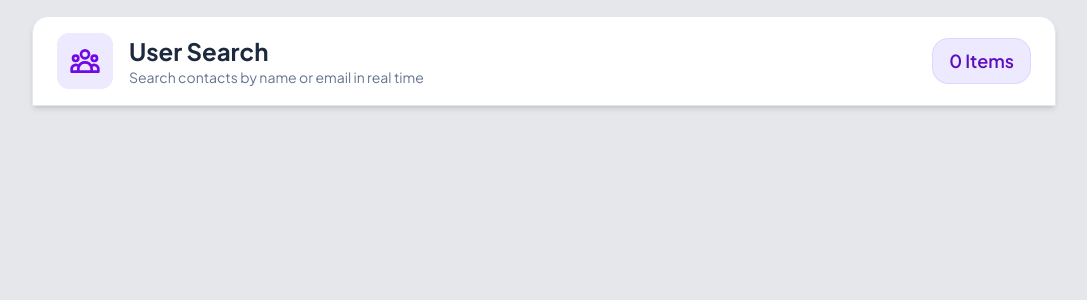
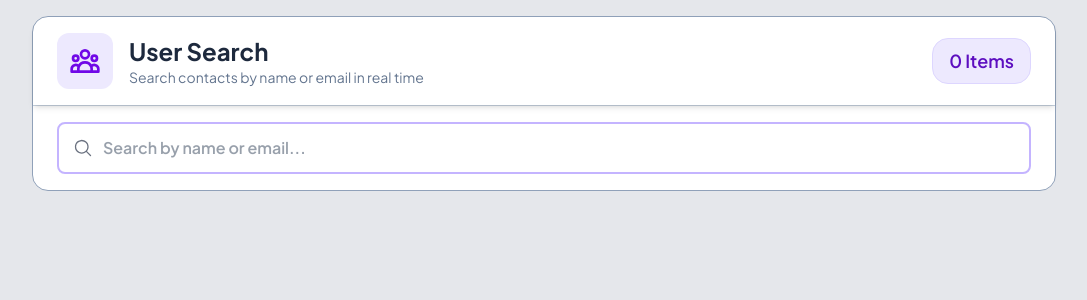
Before and after one commit to Sarfarosh-0/Web_Development, a React (Vite) app in the folder REACT_JS/02_React_App/: page / in a window 1280 px wide. Shown: the top 300 px of the page, without its empty margins (96-1183 px from the left). Built offline with nearby package versions, Linux system fonts and the light colour scheme.

Commit message:
Input for user Search

```diff
--- a/REACT_JS/02_React_App/src/04_User_Search/App.jsx
+++ b/REACT_JS/02_React_App/src/04_User_Search/App.jsx
@@ -1,11 +1,14 @@
 import Header from "./Components/Header";
+import Input from "./Components/Input";
 
 function App() {
 
     return (
-        <>
+        <div className="mx-32 my-4 rounded-2xl border border-slate-400 bg-white">
             <Header />
-        </>
+            <Input />
+        </div>
+
     )
 }
 
--- a/REACT_JS/02_React_App/src/04_User_Search/Components/Header.jsx
+++ b/REACT_JS/02_React_App/src/04_User_Search/Components/Header.jsx
@@ -1,6 +1,6 @@
 function Header({ totalContacts }) {
     return (
-        <header className="flex justify-between items-center border border-slate-200 bg-white mt-4 mx-32 px-6 py-4 shadow-md sticky top-0 z-10 rounded-t-2xl">
+        <header className="flex justify-between items-center px-6 py-4 shadow-md sticky top-0 z-10 rounded-t-2xl">
 
             {/* Title */}
             <div className="flex gap-4 items-center">
--- /dev/null
+++ b/REACT_JS/02_React_App/src/04_User_Search/Components/Input.jsx
@@ -0,0 +1,30 @@
+function Input() {
+    return (
+        <div className="input border-t border-slate-300 px-6 py-4 flex items-center">
+            <div className="relative w-full">
+                {/* Search Icon */}
+                <svg
+                    xmlns="http://www.w3.org/2000/svg"
+                    className="w-5 h-5 absolute left-4 top-1/2 -translate-y-1/2 pointer-events-none"
+                    viewBox="0 0 24 24"
+                    fill="#6B7280"
+                >
+                    <path
+                        fillRule="evenodd"
+                        d="M10.5 3.75a6.75 6.75 0 100 13.5 6.75 6.75 0 000-13.5zM2.25 10.5a8.25 8.25 0 1114.59 5.28l4.69 4.69a.75.75 0 11-1.06 1.06l-4.69-4.69A8.25 8.25 0 012.25 10.5z"
+                        clipRule="evenodd"
+                    />
+                </svg>
+
+                <input
+                    id="search"
+                    type="text"
+                    placeholder="Search by name or email..."
+                    className="w-full rounded-lg font-semibold border-2 border-violet-300 pl-11 pr-5 py-3 outline-none transition focus:border-violet-500 focus:ring-2 focus:ring-violet-200 text-slate-700"
+                />
+            </div>
+        </div>
+    )
+}
+
+export default Input
```
